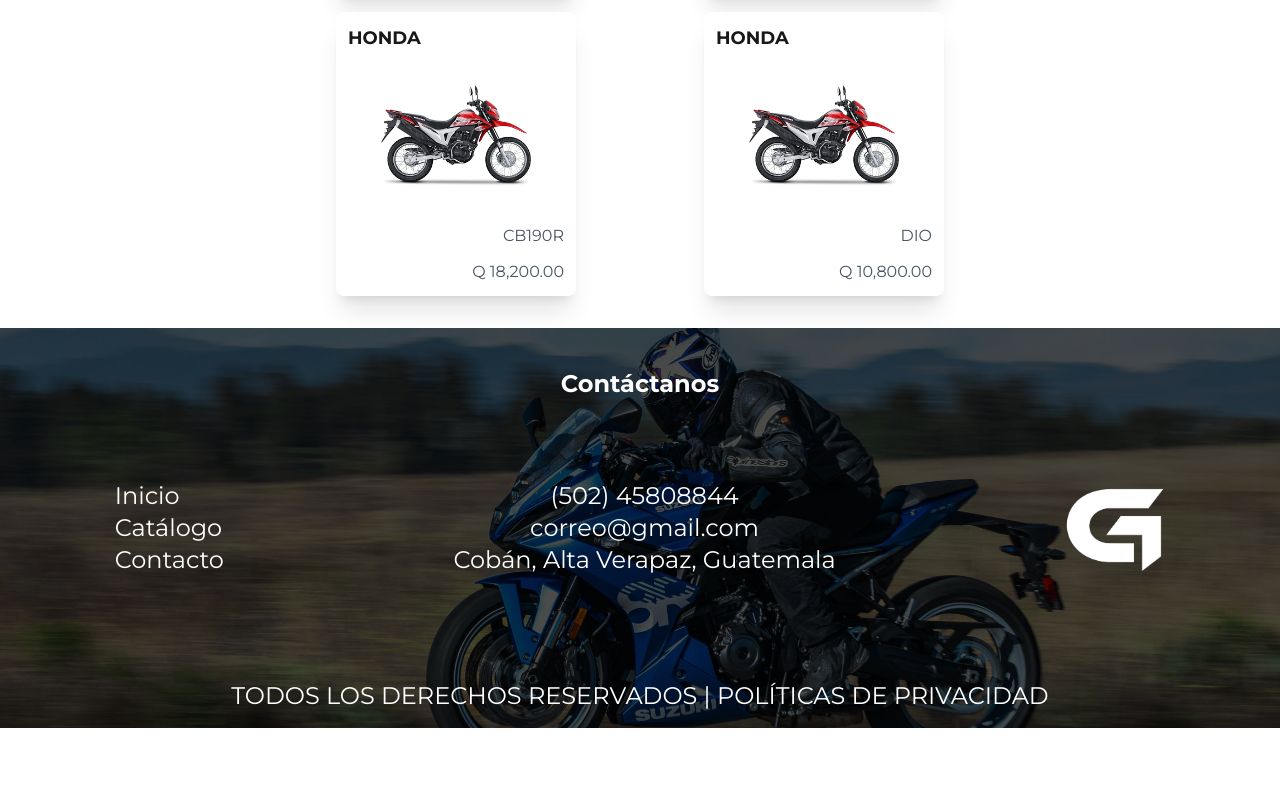
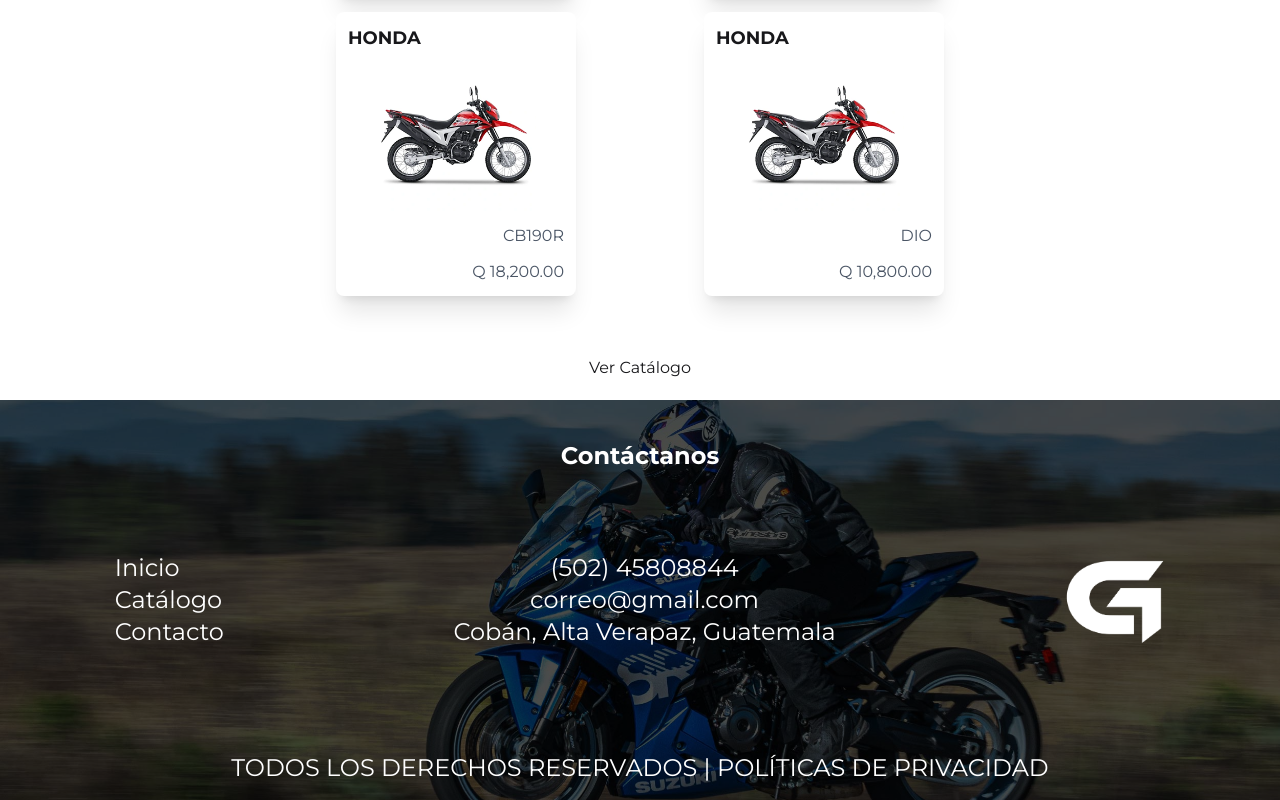
Before and after one commit to Finanssoreal/website-global, a SvelteKit app: page / in a window 1280 px wide. Shown: the part 1980-2780 px from the top of the page. Before the commit the page ends 2708 px from the top, so only its background shows below. Built offline with nearby package versions, Linux system fonts and the light colour scheme.

Commit message:
feat: Catalog button

```diff
--- a/src/routes/+page.svelte
+++ b/src/routes/+page.svelte
@@ -117,4 +117,8 @@
 
     </div>
 
+    <div class="flex flex-row w-full justify-center mt-15 mb-5">
+        <a href="">Ver Catálogo</a>
+    </div>
+
 </section>
--- a/src/routes/catalog/+page.svelte
+++ b/src/routes/catalog/+page.svelte
@@ -52,3 +52,8 @@
         {/each}
     </div>
 </section>
+
+
+<section>
+
+</section>
```
